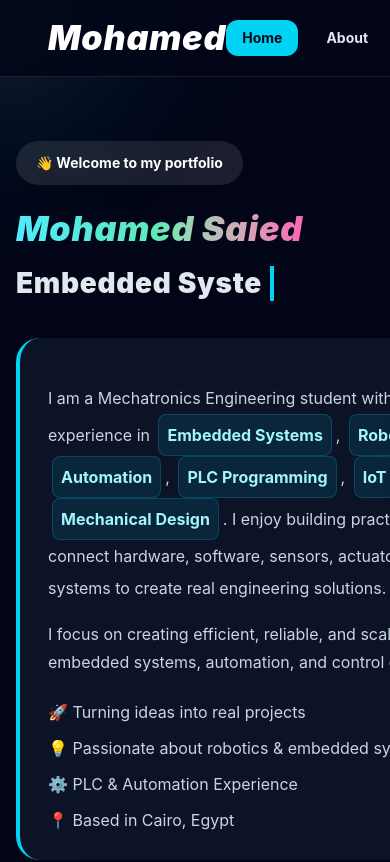
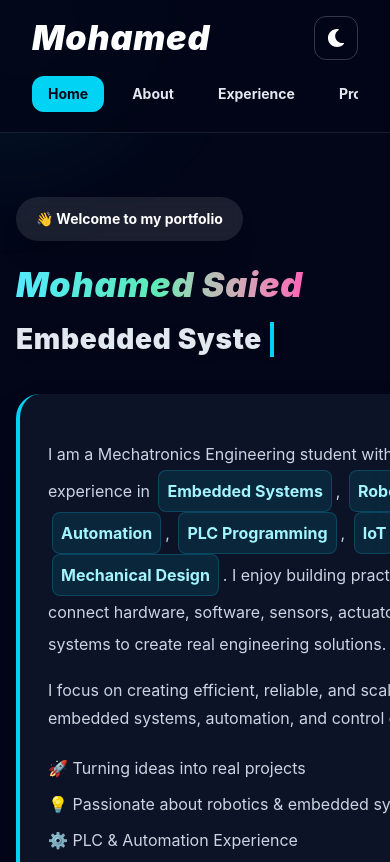
Before and after one commit to MohamedHappy226/mohamed-portfolio, a React (Vite) app: page / in a window 390 px wide. Shown: the top 862 px of the page. Built offline with nearby package versions, Linux system fonts and the light colour scheme.

Commit message:
fix responsive navbar

```diff
--- a/src/components/Navbar.jsx
+++ b/src/components/Navbar.jsx
@@ -14,18 +14,27 @@ export default function Navbar({ darkMode, setDarkMode }) {
 
   return (
     <nav className="sticky top-0 z-50 border-b border-white/10 bg-slate-950/90 backdrop-blur">
-      <div className="mx-auto flex max-w-7xl items-center justify-between px-8 py-4">
-        <h1 className="text-3xl font-black italic tracking-wide">
-          Mohamed
-        </h1>
+      <div className="mx-auto flex max-w-7xl flex-col gap-4 px-4 py-4 sm:px-6 lg:flex-row lg:items-center lg:justify-between lg:px-8">
+        <div className="flex items-center justify-between">
+          <h1 className="text-3xl font-black italic tracking-wide text-white sm:text-4xl lg:text-3xl">
+            Mohamed
+          </h1>
 
-        <div className="flex items-center gap-3">
+          <button
+            onClick={() => setDarkMode(!darkMode)}
+            className="rounded-xl border border-white/20 p-3 text-lg text-white transition hover:bg-white/10 lg:hidden"
+          >
+            {darkMode ? <FaSun /> : <FaMoon />}
+          </button>
+        </div>
+
+        <div className="flex w-full items-center gap-3 overflow-x-auto whitespace-nowrap pb-1 lg:w-auto lg:overflow-visible lg:pb-0">
           {links.map(([name, path]) => (
             <NavLink
               key={path}
               to={path}
               className={({ isActive }) =>
-                `rounded-xl px-4 py-2 text-sm font-bold transition ${
+                `shrink-0 rounded-xl px-4 py-2 text-sm font-bold transition sm:px-5 ${
                   isActive
                     ? "bg-cyan-400 text-slate-950"
                     : "text-slate-200 hover:bg-white/10"
@@ -38,7 +47,7 @@ export default function Navbar({ darkMode, setDarkMode }) {
 
           <button
             onClick={() => setDarkMode(!darkMode)}
-            className="ml-3 rounded-xl border border-white/20 p-3 text-lg transition hover:bg-white/10"
+            className="ml-3 hidden shrink-0 rounded-xl border border-white/20 p-3 text-lg text-white transition hover:bg-white/10 lg:block"
           >
             {darkMode ? <FaSun /> : <FaMoon />}
           </button>
--- a/src/index.css
+++ b/src/index.css
@@ -63,3 +63,19 @@ body {
     max-width: 100%;
   }
 }
+::-webkit-scrollbar {
+  display: none;
+}
+html,
+body {
+  max-width: 100%;
+  overflow-x: hidden;
+}
+
+nav div::-webkit-scrollbar {
+  display: none;
+}
+
+nav div {
+  scrollbar-width: none;
+}
```
